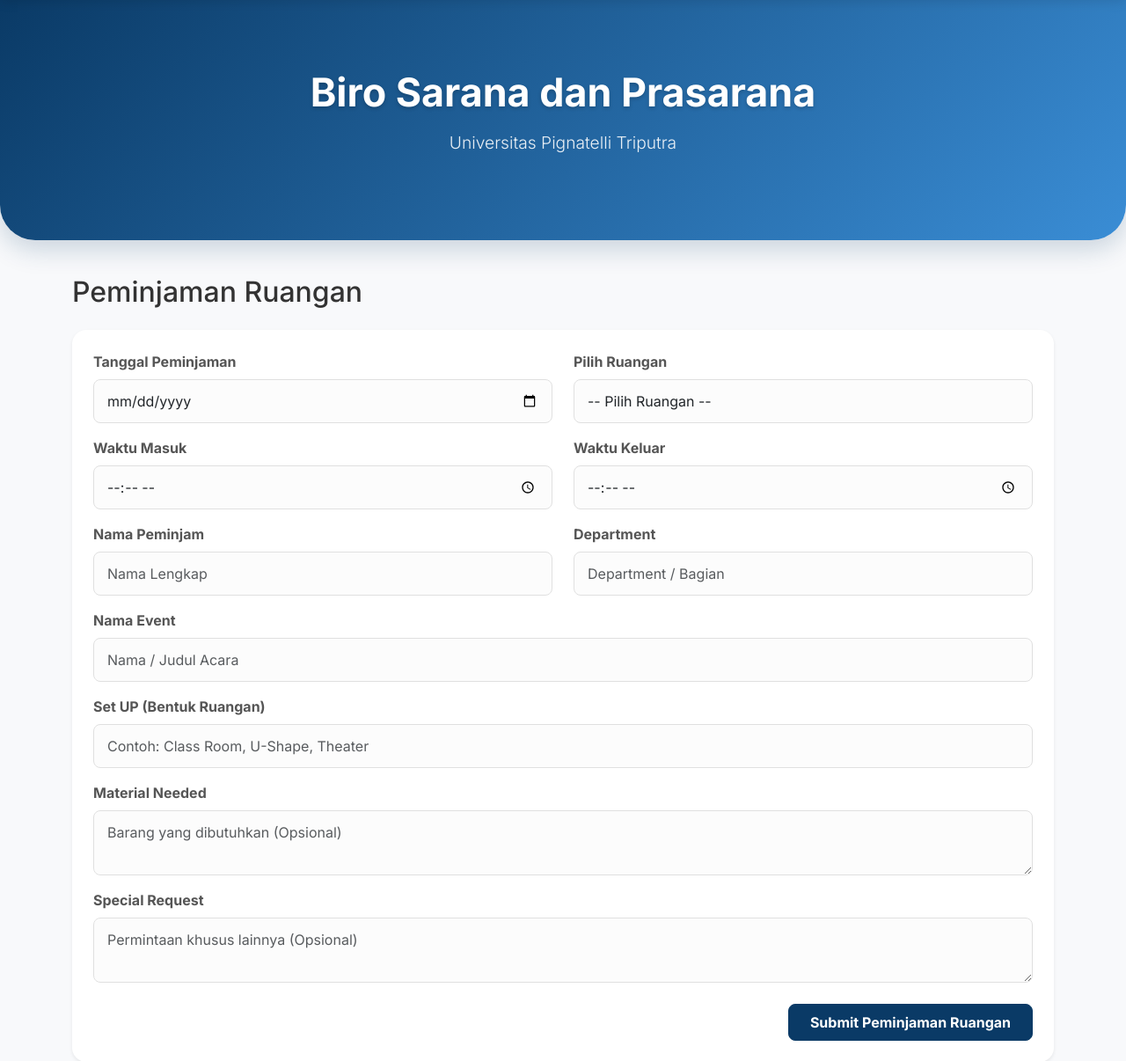
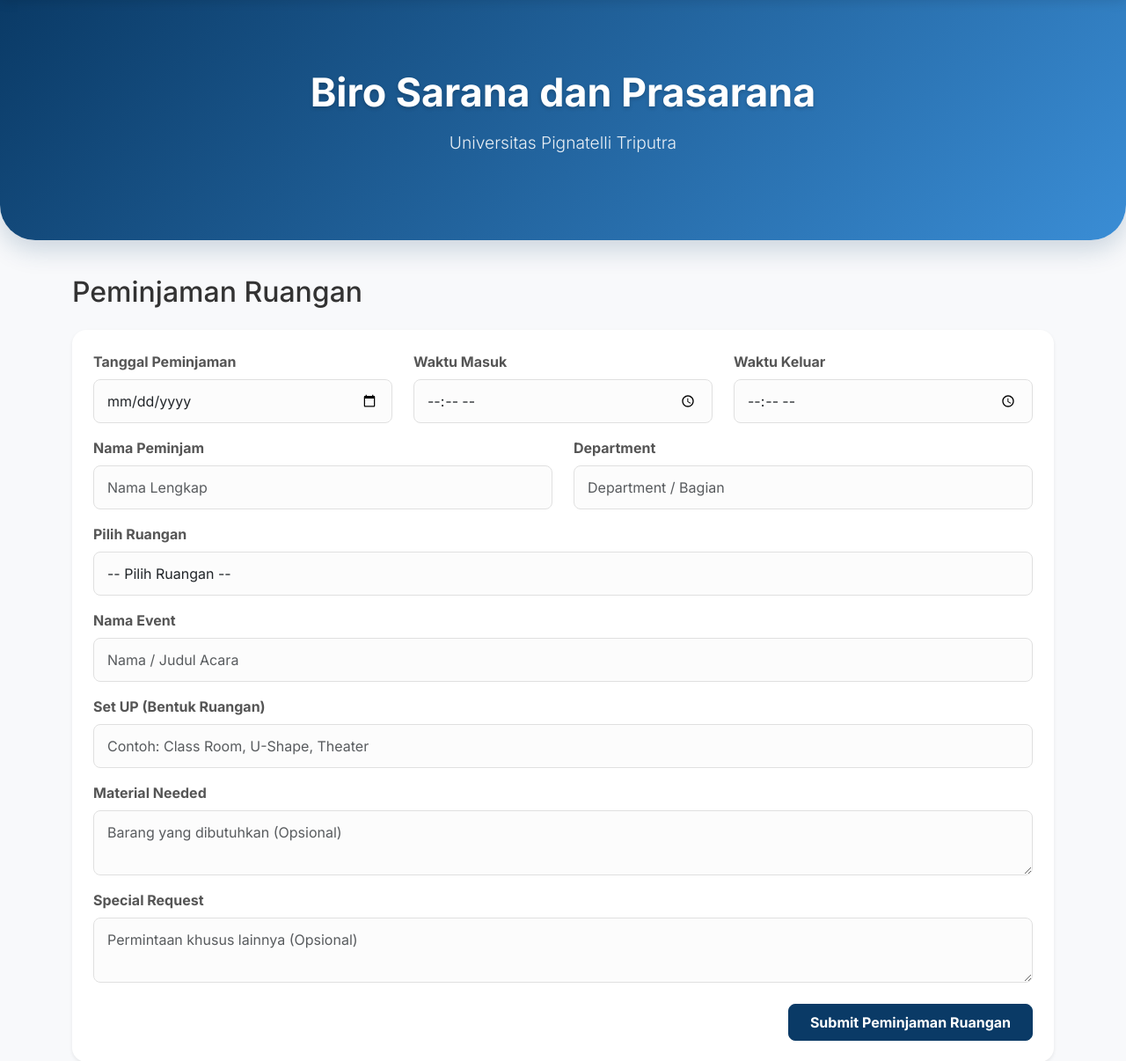
Before and after one commit to cangpol/SI-Sarpras, a CodeIgniter 4 app: the page made by app/Views/peminjaman/ruangan.php in a window 1280 px wide. Shown: the part 75-1281 px from the top of the page at 88% size. Run offline with PHP 8.4 and a stand-in for CodeIgniter, Linux system fonts and the light colour scheme; the template is opened without the code that fills it, so the values that code supplies are empty; some libraries are stand-ins or nearby versions.

Commit message:
style: Move ruangan selection below department and rename rooms in DB

```diff
--- a/app/Views/peminjaman/ruangan.php
+++ b/app/Views/peminjaman/ruangan.php
@@ -11,27 +11,15 @@
         <form method="post" action="/peminjaman/ruangan">
 
             <div class="row">
-                <div class="col-md-6 mb-3">
+                <div class="col-md-4 mb-3">
                     <label class="form-label fw-bold">Tanggal Peminjaman</label>
                     <input type="date" name="booking_date" class="form-control" required>
                 </div>
-                <div class="col-md-6 mb-3">
-                    <label class="form-label fw-bold">Pilih Ruangan</label>
-                    <select name="room_id" class="form-control" required>
-                        <option value="" disabled selected>-- Pilih Ruangan --</option>
-                        <?php foreach($rooms as $r): ?>
-                            <option value="<?= $r['id'] ?>"><?= $r['room_name'] ?> (Kapasitas: <?= $r['capacity'] ?>)</option>
-                        <?php endforeach; ?>
-                    </select>
-                </div>
-            </div>
-
-            <div class="row">
-                <div class="col-md-6 mb-3">
+                <div class="col-md-4 mb-3">
                     <label class="form-label fw-bold">Waktu Masuk</label>
                     <input type="time" name="start_time" class="form-control" required>
                 </div>
-                <div class="col-md-6 mb-3">
+                <div class="col-md-4 mb-3">
                     <label class="form-label fw-bold">Waktu Keluar</label>
                     <input type="time" name="end_time" class="form-control" required>
                 </div>
@@ -46,6 +34,16 @@
                     <label class="form-label fw-bold">Department</label>
                     <input type="text" name="department" class="form-control" placeholder="Department / Bagian" required>
                 </div>
+            </div>
+
+            <div class="mb-3">
+                <label class="form-label fw-bold">Pilih Ruangan</label>
+                <select name="room_id" class="form-control" required>
+                    <option value="" disabled selected>-- Pilih Ruangan --</option>
+                    <?php foreach($rooms as $r): ?>
+                        <option value="<?= $r['id'] ?>"><?= $r['room_name'] ?> (Kapasitas: <?= $r['capacity'] ?>)</option>
+                    <?php endforeach; ?>
+                </select>
             </div>
 
             <div class="mb-3">
--- a/sarpras_db.sql
+++ b/sarpras_db.sql
@@ -43,9 +43,9 @@ CREATE TABLE IF NOT EXISTS `rooms` (
 ) ENGINE=InnoDB DEFAULT CHARSET=utf8mb4;
 
 INSERT INTO `rooms` (`id`, `room_name`, `capacity`) VALUES
-(1, 'Excellence', 50),
-(2, 'Compassion', 40),
-(3, 'Integrity', 40),
+(1, 'Excellent Meeting Room', 50),
+(2, 'Compassion Meeting Room', 40),
+(3, 'Integrity Meeting Room', 40),
 (4, 'Auditorium', 200),
 (5, 'Multi Function Hall', 150);
 
```
